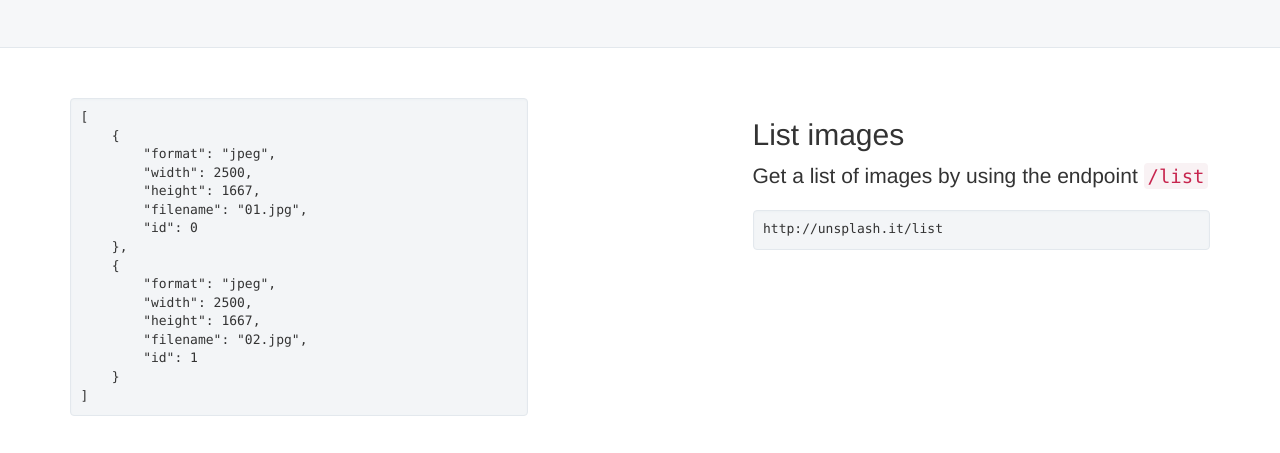
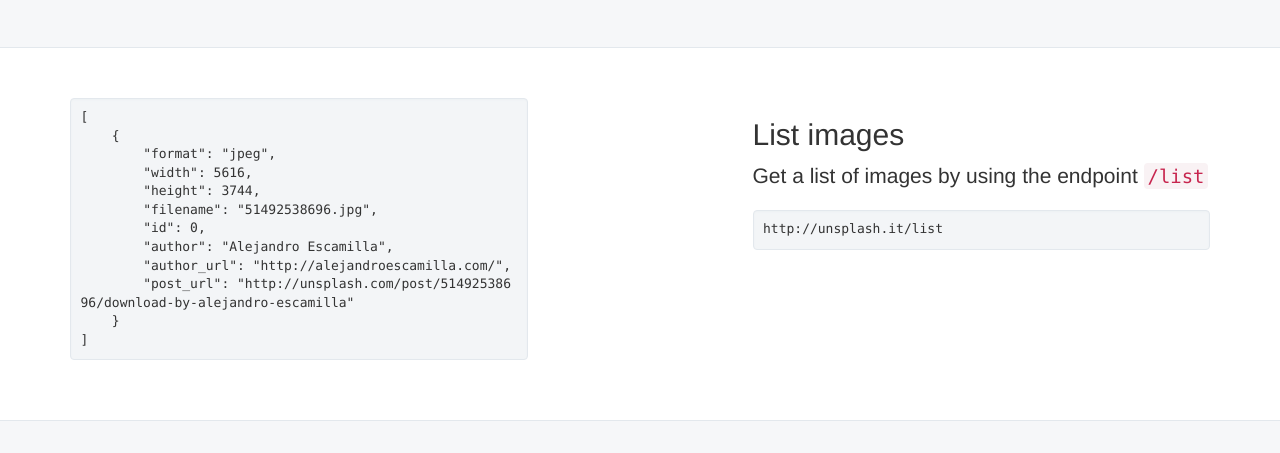
Before and after one commit to DMarby/picsum-photos, a website: page public/index.html in a window 1280 px wide. Shown: the part 1778-2231 px from the top of the page. Drawn offline with nearby package versions, Linux system fonts and the light colour scheme; a script that the page names is missing.

Commit message:
Update example json

```diff
--- a/public/index.html
+++ b/public/index.html
@@ -294,17 +294,13 @@
           <pre><code>[
     {
         "format": "jpeg",
-        "width": 2500,
-        "height": 1667,
-        "filename": "01.jpg",
-        "id": 0
-    },
-    {
-        "format": "jpeg",
-        "width": 2500,
-        "height": 1667,
-        "filename": "02.jpg",
-        "id": 1
+        "width": 5616,
+        "height": 3744,
+        "filename": "51492538696.jpg",
+        "id": 0,
+        "author": "Alejandro Escamilla",
+        "author_url": "http://alejandroescamilla.com/",
+        "post_url": "http://unsplash.com/post/51492538696/download-by-alejandro-escamilla"
     }
 ]       </code></pre>
       </div>
```
